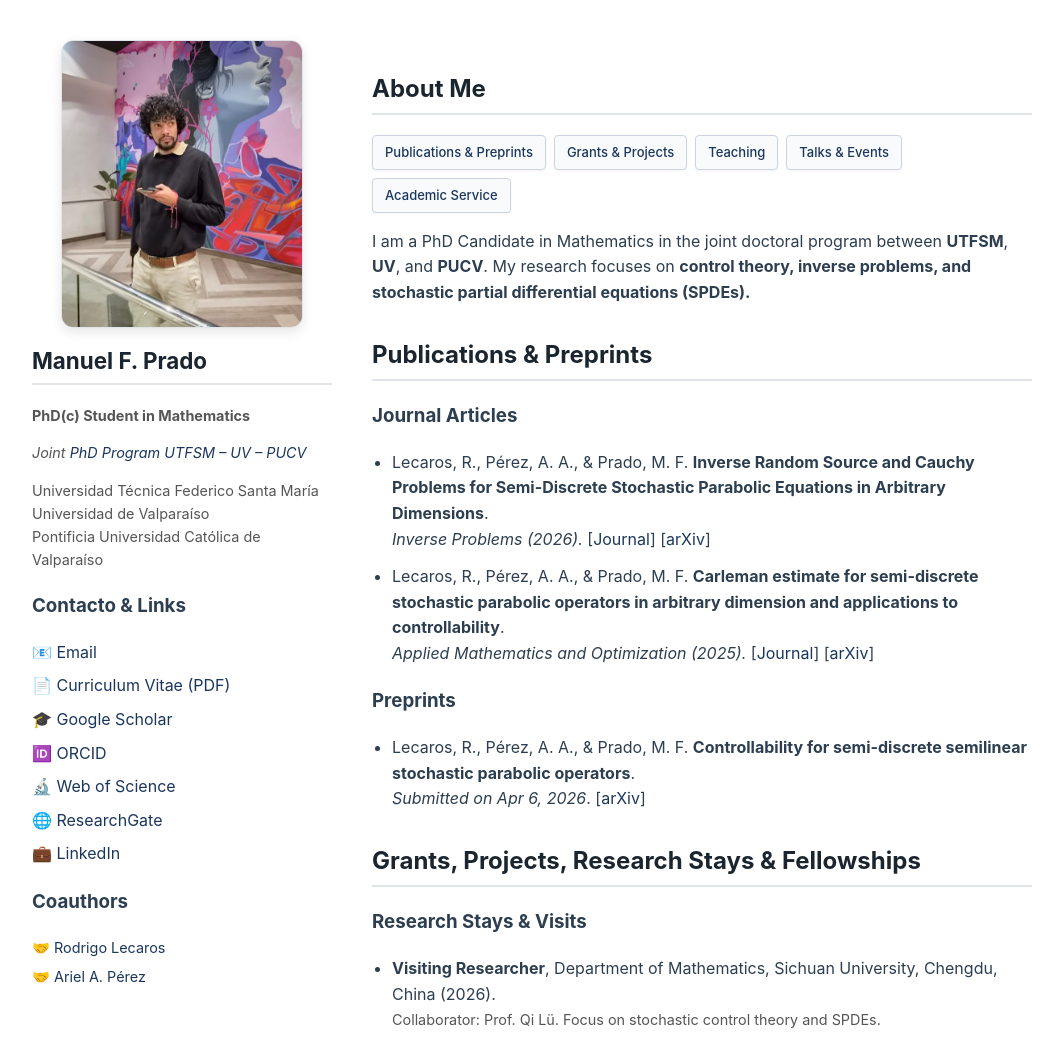
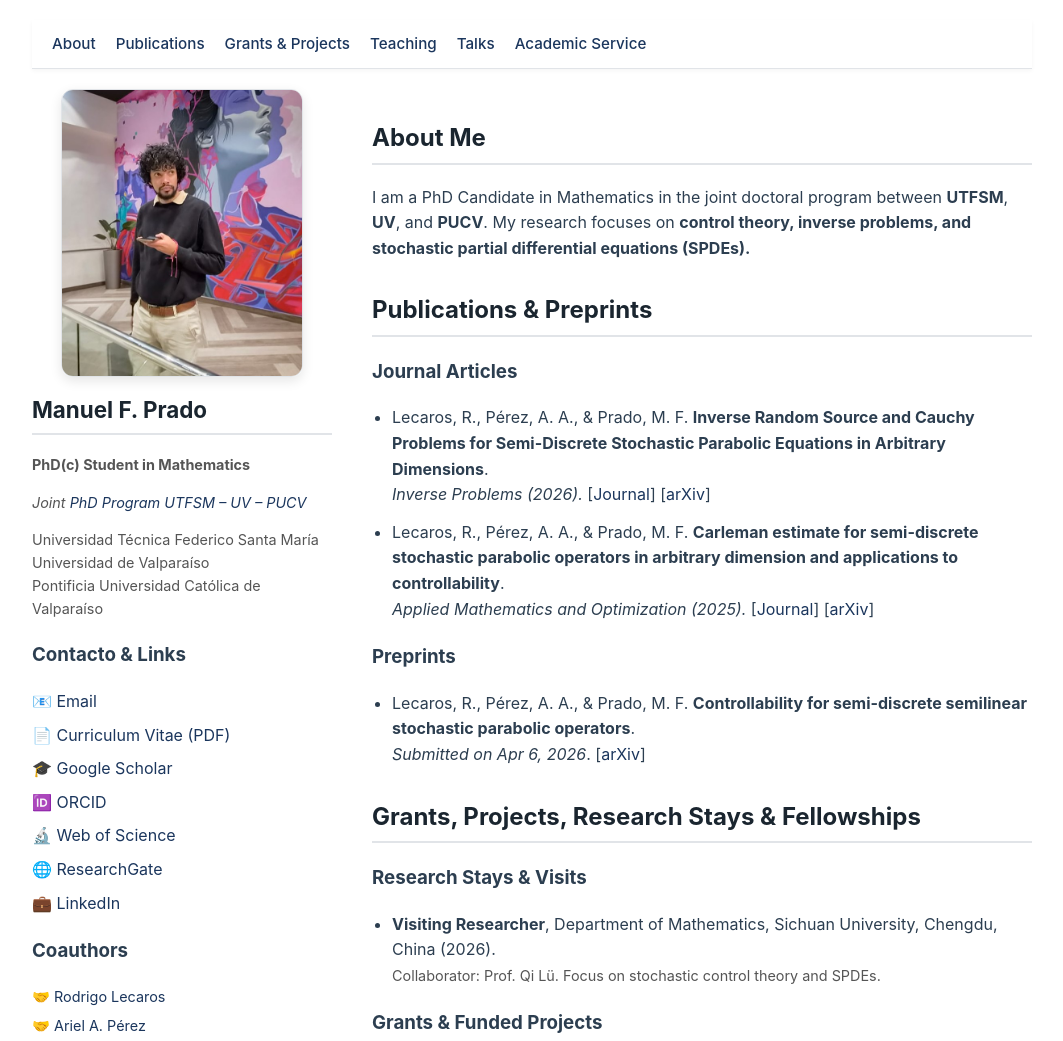
Before and after one commit to ManuelFPradoC/ManuelFPradoC.github.io, a plain HTML site: page index.html in a window 1280 px wide. Shown: the top 1041 px of the page, without its empty margins (108-1171 px from the left). Drawn offline with Linux system fonts and the light colour scheme.

Commit message:
Add sticky navigation bar to index.html
Added a sticky navigation bar with links to various sections of the page.

```diff
--- a/index.html
+++ b/index.html
@@ -123,9 +123,22 @@
     .pub-list li, .talk-list li {
       margin-bottom: 12px;
     }
+
+
   </style>
 </head>
 <body>
+  <!-- AGREGAR ESTO JUSTO DEBAJO DE <body> -->
+<nav style="position: sticky; top: 0; background-color: #ffffff; padding: 12px 0; border-bottom: 1px solid #e1e4e8; z-index: 1000; box-shadow: 0 2px 4px rgba(0,0,0,0.04);">
+  <div style="max-width: 1000px; margin: 0 auto; display: flex; gap: 20px; font-weight: 500; font-size: 0.95em; padding: 0 20px;">
+    <a href="#about" style="color: #1b365d; text-decoration: none;">About</a>
+    <a href="#publications" style="color: #1b365d; text-decoration: none;">Publications</a>
+    <a href="#projects" style="color: #1b365d; text-decoration: none;">Grants & Projects</a>
+    <a href="#teaching" style="color: #1b365d; text-decoration: none;">Teaching</a>
+    <a href="#talks-events" style="color: #1b365d; text-decoration: none;">Talks</a>
+    <a href="#service" style="color: #1b365d; text-decoration: none;">Academic Service</a>
+  </div>
+</nav>
 
   <div class="container">
 
@@ -172,14 +185,6 @@
 
       <section id="about">
         <h2>About Me</h2>
-
-        <div style="margin: 15px 0; display: flex; gap: 8px; flex-wrap: wrap;">
-          <a href="#publications" class="pill-btn">Publications & Preprints</a>
-          <a href="#projects" class="pill-btn">Grants & Projects</a>
-          <a href="#teaching" class="pill-btn">Teaching</a>
-          <a href="#talks-events" class="pill-btn">Talks & Events</a>
-          <a href="#service" class="pill-btn">Academic Service</a>
-        </div>
 
         <p>I am a PhD Candidate in Mathematics in the joint doctoral program between <strong>UTFSM</strong>, <strong>UV</strong>, and <strong>PUCV</strong>. My research focuses on <strong>control theory, inverse problems, and stochastic partial differential equations (SPDEs).</strong></p>
       </section>
```
